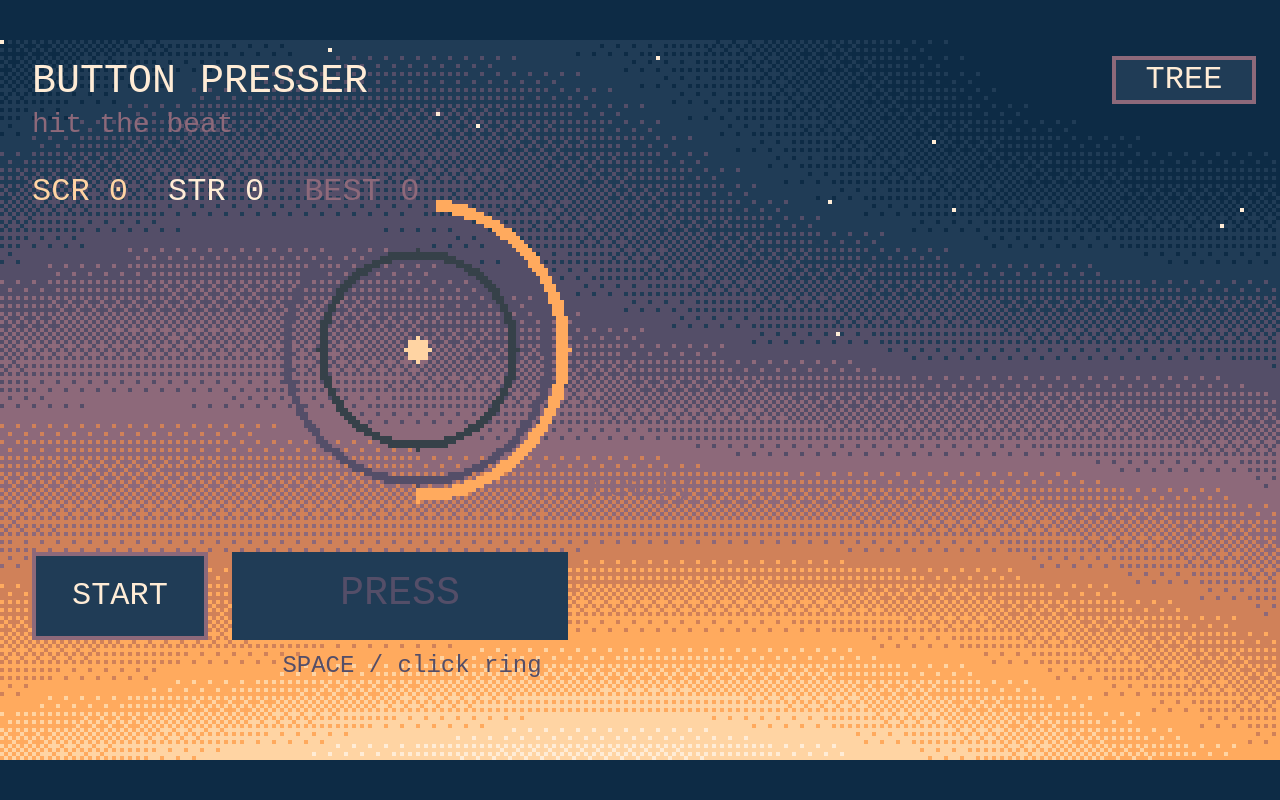
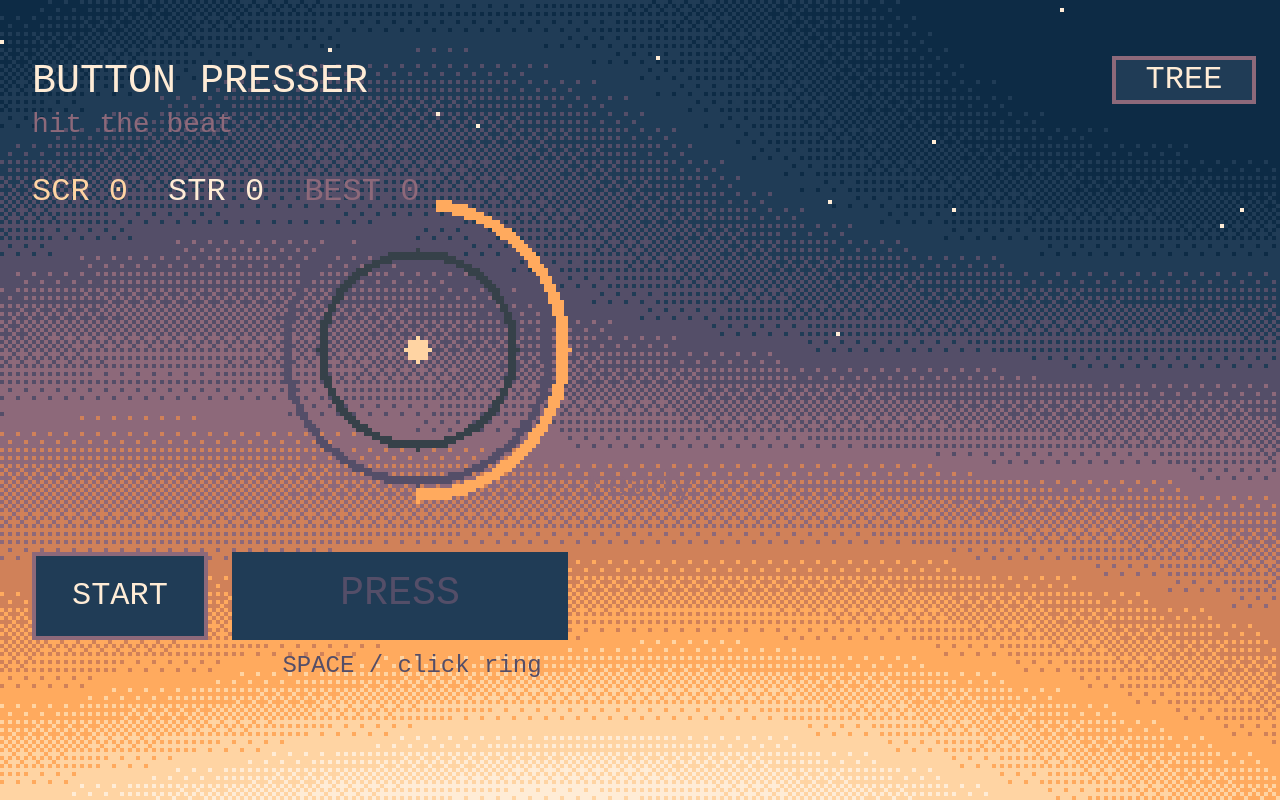
Before and after one commit to nengler/Button-presser, a React (Vite) app: page / in a window 1280 px wide. Built offline with nearby package versions, Linux system fonts and the light colour scheme.

Commit message:
Draw the dusk sky across the full viewport. (#8)

```diff
--- a/src/App.tsx
+++ b/src/App.tsx
@@ -2,6 +2,7 @@ import { useEffect, useState } from "react";
 import { HEIGHT, WIDTH } from "./game/view.ts";
 import { Hud } from "./ui/Hud.tsx";
 import { Playfield } from "./ui/Playfield.tsx";
+import { Sky } from "./ui/Sky.tsx";
 import { UpgradeTree } from "./ui/UpgradeTree.tsx";
 import { useGame } from "./ui/useGame.ts";
 import { usePixelScale } from "./ui/usePixelScale.ts";
@@ -31,6 +32,7 @@ export function App() {
 
   return (
     <div className="page">
+      <Sky scale={scale} />
       <div className="frame" style={{ width: WIDTH * scale, height: HEIGHT * scale }}>
         <div className="stage" style={{ transform: `scale(${scale})` }}>
           <Playfield game={game} />
--- a/src/ui/Playfield.tsx
+++ b/src/ui/Playfield.tsx
@@ -4,7 +4,6 @@ import { MAIN_PAD, minionsOnStation, padById } from "../game/pads.ts";
 import { COLORS, HEIGHT, WIDTH } from "../game/view.ts";
 import { fadeOnInk, fillDisc, fillRing, fillSweepRing } from "./pixelDraw.ts";
 import { hitPad, pointerToCanvas } from "./pointer.ts";
-import { drawSky } from "./sky.ts";
 
 const MOSS_IN = 32;
 const MOSS_OUT = 34;
@@ -75,7 +74,7 @@ export function Playfield({ game }: { game: Game }) {
 
   useEffect(() => {
     const canvas = canvasRef.current;
-    const ctx = canvas?.getContext("2d", { alpha: false });
+    const ctx = canvas?.getContext("2d", { alpha: true });
     if (!canvas || !ctx) return;
     ctx.imageSmoothingEnabled = false;
 
@@ -104,7 +103,7 @@ export function Playfield({ game }: { game: Game }) {
         if (p.life <= 0) specks.splice(i, 1);
       }
 
-      drawSky(ctx, elapsed);
+      ctx.clearRect(0, 0, WIDTH, HEIGHT);
 
       const pads = g.pads(now);
       for (const pad of pads) {
--- /dev/null
+++ b/src/ui/Sky.tsx
@@ -0,0 +1,50 @@
+import { useEffect, useRef } from "react";
+import { drawSky } from "./sky.ts";
+
+const MAX_DT = 0.05;
+
+export function Sky({ scale }: { scale: number }) {
+  const canvasRef = useRef<HTMLCanvasElement>(null);
+
+  useEffect(() => {
+    const canvas = canvasRef.current;
+    const ctx = canvas?.getContext("2d", { alpha: false });
+    if (!canvas || !ctx) return;
+    ctx.imageSmoothingEnabled = false;
+
+    const fit = () => {
+      const w = Math.max(1, Math.ceil(window.innerWidth / scale));
+      const h = Math.max(1, Math.ceil(window.innerHeight / scale));
+      if (canvas.width !== w || canvas.height !== h) {
+        canvas.width = w;
+        canvas.height = h;
+      }
+      canvas.style.width = `${w * scale}px`;
+      canvas.style.height = `${h * scale}px`;
+    };
+    fit();
+    window.addEventListener("resize", fit);
+
+    let elapsed = 0;
+    let last = performance.now();
+    let raf = 0;
+    const tick = (now: number) => {
+      elapsed += Math.min(MAX_DT, Math.max(0, (now - last) / 1000));
+      last = now;
+      drawSky(ctx, elapsed, canvas.width, canvas.height);
+      raf = requestAnimationFrame(tick);
+    };
+    raf = requestAnimationFrame(tick);
+
+    return () => {
+      cancelAnimationFrame(raf);
+      window.removeEventListener("resize", fit);
+    };
+  }, [scale]);
+
+  return (
+    <div className="sky" aria-hidden="true">
+      <canvas ref={canvasRef} />
+    </div>
+  );
+}
--- a/src/ui/sky.ts
+++ b/src/ui/sky.ts
@@ -1,4 +1,4 @@
-import { PALETTE, HEIGHT, WIDTH } from "../game/view.ts";
+import { HEIGHT, PALETTE, WIDTH } from "../game/view.ts";
 
 const BAYER = [
   [0, 8, 2, 10],
@@ -15,7 +15,7 @@ function rgb(hex: string): [number, number, number] {
 const RGB: readonly [number, number, number][] = PALETTE.map(rgb);
 
 const LAST = RGB.length - 1;
-const TOP = HEIGHT * 0.42;
+const STAR_BAND = HEIGHT * 0.42;
 
 let pixels: ImageData | undefined;
 
@@ -23,9 +23,9 @@ function hash(x: number, y: number): number {
   return ((x * 73856093) ^ (y * 19349663)) >>> 0;
 }
 
-function warmth(x: number, y: number, t: number): number {
-  const u = x / WIDTH;
-  const v = y / HEIGHT;
+function warmth(wx: number, wy: number, t: number): number {
+  const u = wx / WIDTH;
+  const v = wy / HEIGHT;
   const dx = u - 0.5;
   return (
     v * 0.52 +
@@ -37,22 +37,36 @@ function warmth(x: number, y: number, t: number): number {
   );
 }
 
-function starlit(x: number, y: number, t: number): boolean {
-  if (y >= TOP) return false;
-  const h = hash(x, y);
+function starlit(wx: number, wy: number, t: number): boolean {
+  if (wy >= STAR_BAND) return false;
+  const h = hash(wx, wy);
   if (h % 1601 !== 0) return false;
   return 0.45 + 0.55 * Math.sin(t * 1.4 + (h % 97)) > 0.38;
 }
 
-/** Dusk bands + Bayer dither + slow drift. Palette-locked. */
-export function drawSky(ctx: CanvasRenderingContext2D, elapsed: number): void {
-  if (!pixels) pixels = new ImageData(WIDTH, HEIGHT);
+/**
+ * Dusk bands + Bayer dither. `w`/`h` are sky pixels; (0,0) of the 320×180
+ * stage is centered so the playfield is a window on the same sky.
+ */
+export function drawSky(
+  ctx: CanvasRenderingContext2D,
+  elapsed: number,
+  w: number,
+  h: number,
+): void {
+  if (!pixels || pixels.width !== w || pixels.height !== h) {
+    pixels = new ImageData(w, h);
+  }
   const data = pixels.data;
+  const ox = Math.floor((w - WIDTH) / 2);
+  const oy = Math.floor((h - HEIGHT) / 2);
   const t = elapsed;
   let i = 0;
-  for (let y = 0; y < HEIGHT; y++) {
-    for (let x = 0; x < WIDTH; x++) {
-      if (starlit(x, y, t)) {
+  for (let y = 0; y < h; y++) {
+    const wy = y - oy;
+    for (let x = 0; x < w; x++) {
+      const wx = x - ox;
+      if (starlit(wx, wy, t)) {
         data[i] = RGB[LAST]![0];
         data[i + 1] = RGB[LAST]![1];
         data[i + 2] = RGB[LAST]![2];
@@ -60,7 +74,7 @@ export function drawSky(ctx: CanvasRenderingContext2D, elapsed: number): void {
         i += 4;
         continue;
       }
-      const n = Math.max(0, Math.min(1, warmth(x, y, t)));
+      const n = Math.max(0, Math.min(1, warmth(wx, wy, t)));
       const scaled = n * LAST;
       const lo = Math.min(LAST - 1, Math.floor(scaled));
       const pick = scaled - lo > BAYER[y & 3]![x & 3]! / 16 ? lo + 1 : lo;
--- a/src/ui/styles.css
+++ b/src/ui/styles.css
@@ -29,15 +29,35 @@ body,
 }
 
 .page {
+  position: relative;
   height: 100%;
   display: grid;
   place-items: center;
   padding: 0;
+  background: transparent;
+}
+
+.sky {
+  position: absolute;
+  inset: 0;
+  overflow: hidden;
+  pointer-events: none;
+  z-index: 0;
+}
+
+.sky canvas {
+  position: absolute;
+  left: 50%;
+  top: 50%;
+  transform: translate(-50%, -50%);
+  image-rendering: crisp-edges;
+  image-rendering: pixelated;
 }
 
 .frame {
   position: relative;
   overflow: hidden;
+  z-index: 1;
 }
 
 .stage {
@@ -46,7 +66,7 @@ body,
   top: 0;
   width: 320px;
   height: 180px;
-  background: var(--ink);
+  background: transparent;
   overflow: hidden;
   transform-origin: 0 0;
   image-rendering: crisp-edges;
```
